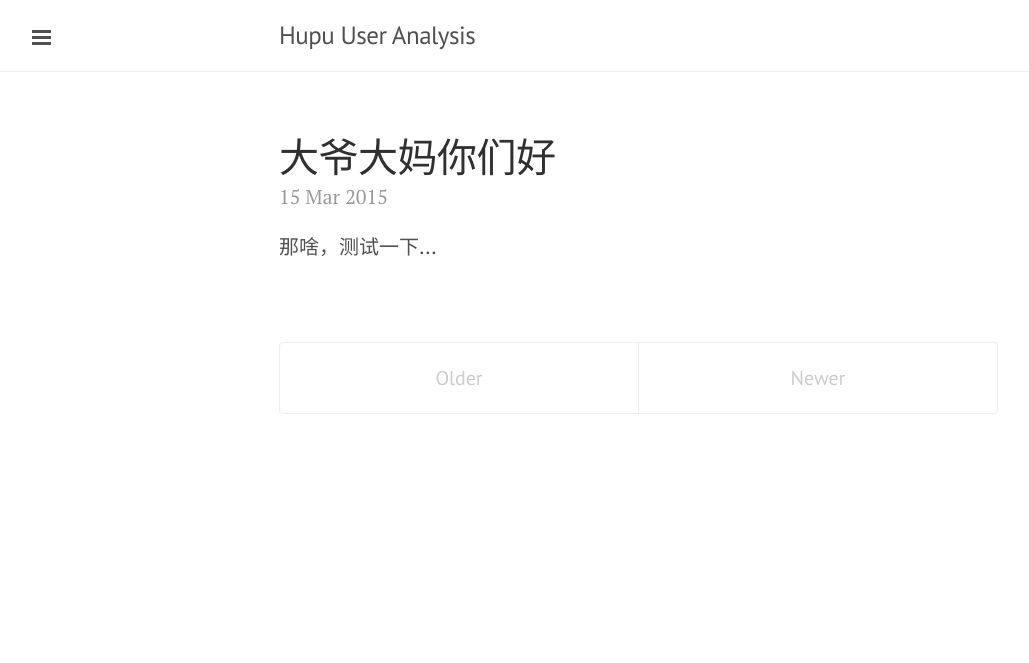
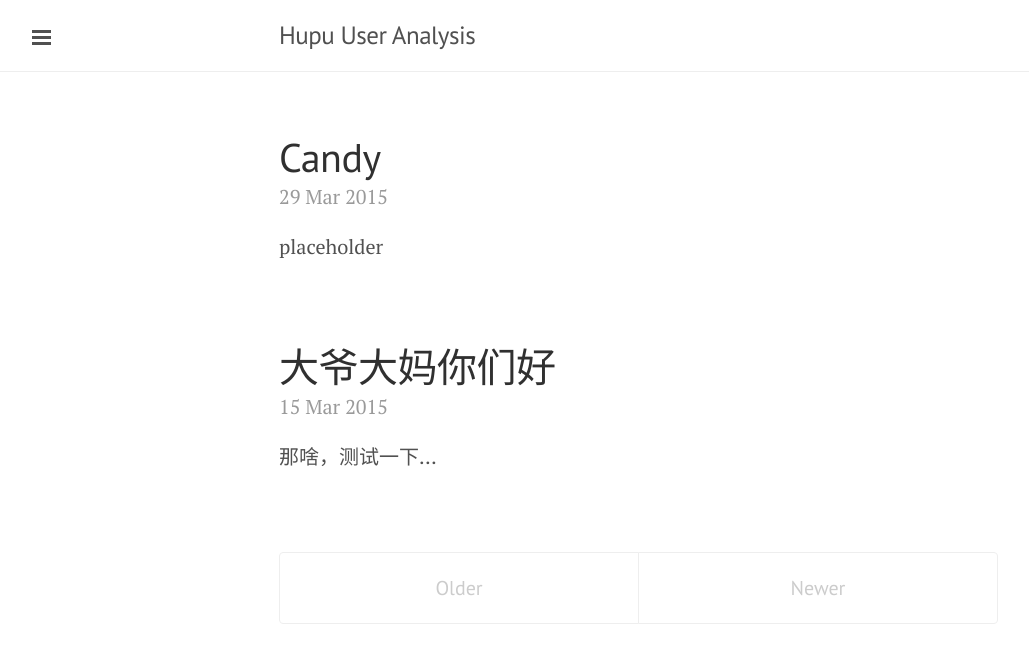
Before and after one commit to y26jin/y26jin.github.io, a Jekyll site: the page built from index.html, in a window 1280 px wide. Shown: the top 663 px of the page, without its empty margins (1-1030 px from the left). Built offline with Jekyll 4.4.1, drawn with Linux system fonts in a browser that asks for light colours; Markdown is read by kramdown in place of the engine named in the settings; the list of posts is cut into pages by our own code.

Commit message:
new article

```diff
--- a/404.html
+++ b/404.html
@@ -4,7 +4,7 @@
 
     <title>404</title>
 <style type="text/css">.cf-hidden { display: none; } .cf-invisible { visibility: hidden; }</style></head>
-<body style="background-image: url(poi.jpg)">
+<body style="background-image: url(https://drive.google.com/file/d/0B3SB9ocmU-ByUkdEM1EtSm5hSXc/view?usp=sharing)">
     <div id="msg">Not Found</div>
 
     <style type="text/css">
--- /dev/null
+++ b/_posts/2015-03-29-Candy.md
@@ -0,0 +1 @@
+placeholder
```
